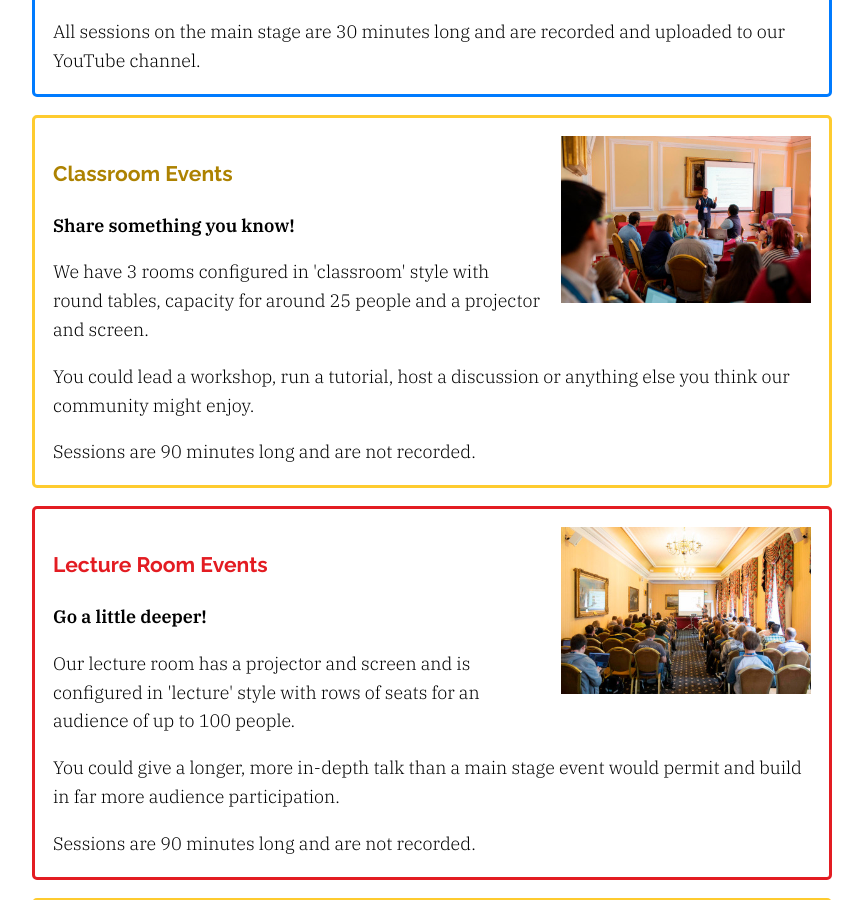
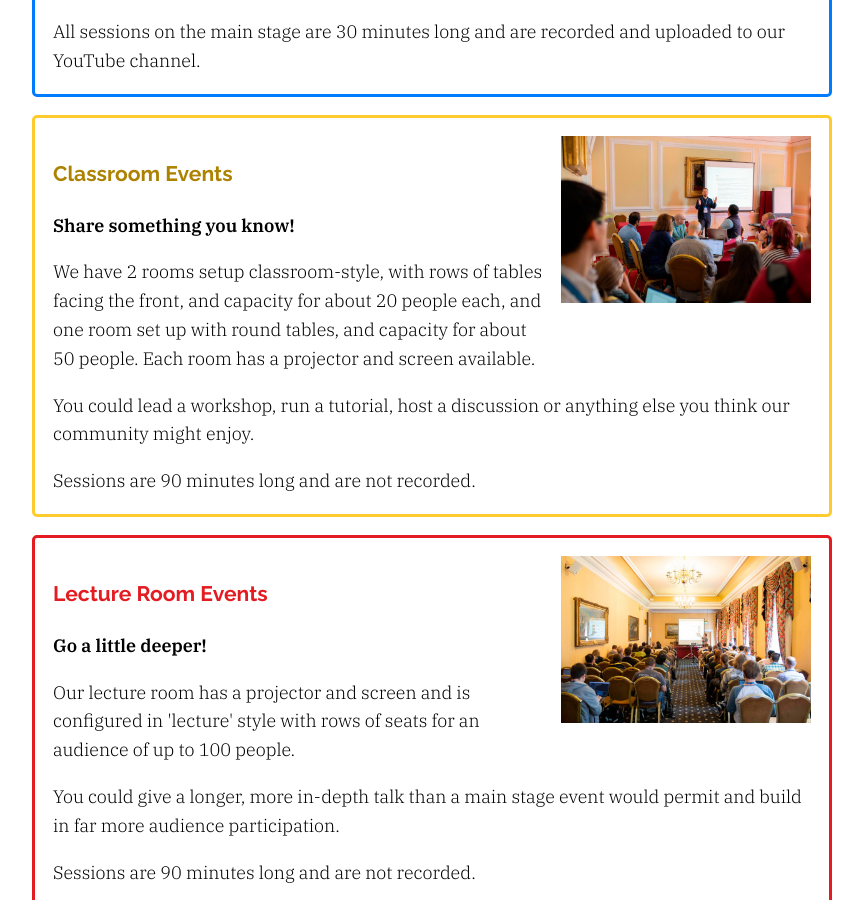
Before and after one commit to gma/2025.pyconuk.org, a Jekyll site: the page built from src/call-for-proposals.md, in a window 1280 px wide and 900 px high, scrolled down 1096 px. Shown: the whole window, without its empty margins (208-1071 px from the left). Built offline with Jekyll 4.4.1, drawn with Linux system fonts in a browser that asks for light colours.

Commit message:
Update description of classrooms.

```diff
--- a/src/call-for-proposals.md
+++ b/src/call-for-proposals.md
@@ -36,7 +36,7 @@ title: Call for Proposals
 
   <h3>Classroom Events</h3>
   <p><strong>Share something you know!</strong></p>
-  <p>We have 3 rooms configured in 'classroom' style with round tables, capacity for around 25 people and a projector and screen.</p>
+  <p>We have 2 rooms setup classroom-style, with rows of tables facing the front, and capacity for about 20  people each, and one room set up with round tables, and capacity for about 50 people.  Each room has a projector and screen available.</p>
   <p>You could lead a workshop, run a tutorial, host a discussion or anything else you think our community might enjoy.</p>
   <p>Sessions are 90 minutes long and are not recorded.</p>
 </div>
```
